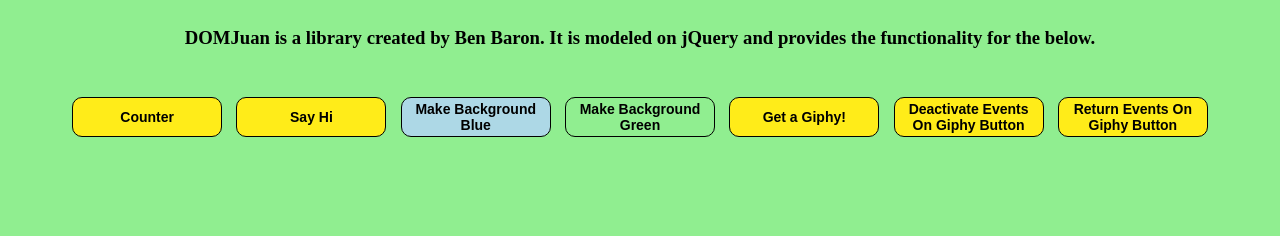
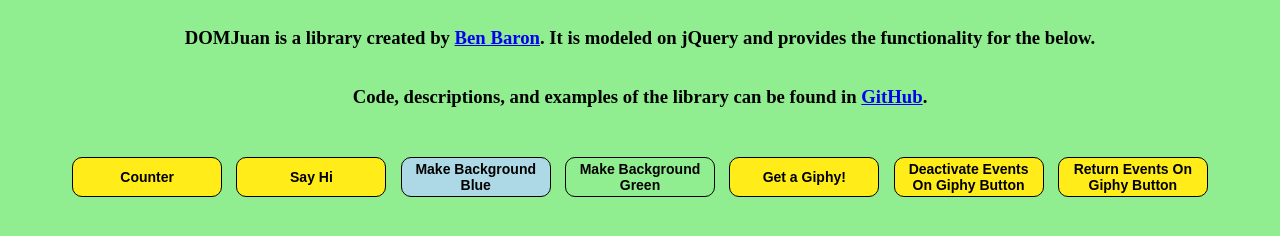
Before and after one commit to benkbaron/DOMJuan, a plain HTML site: page index.html in a window 1280 px wide. Drawn offline with Linux system fonts and the light colour scheme.

Commit message:
Update description

```diff
--- a/index.html
+++ b/index.html
@@ -19,7 +19,8 @@
   <body class = "lightgreen">
 
     <div>
-      <h3>DOMJuan is a library created by Ben Baron. It is modeled on jQuery and provides the functionality for the below.</h3>
+      <h3>DOMJuan is a library created by <a target="_blank" href="http://benbaron.info">Ben Baron</a>. It is modeled on jQuery and provides the functionality for the below.</h3>
+      <h3>Code, descriptions, and examples of the library can be found in <a target="_blank" href="https://github.com/benkbaron/DOMJuan">GitHub</a>.</h3>
       <div class="buttons">
         <button class="counterButton" value=0>Counter</button>
 
```
